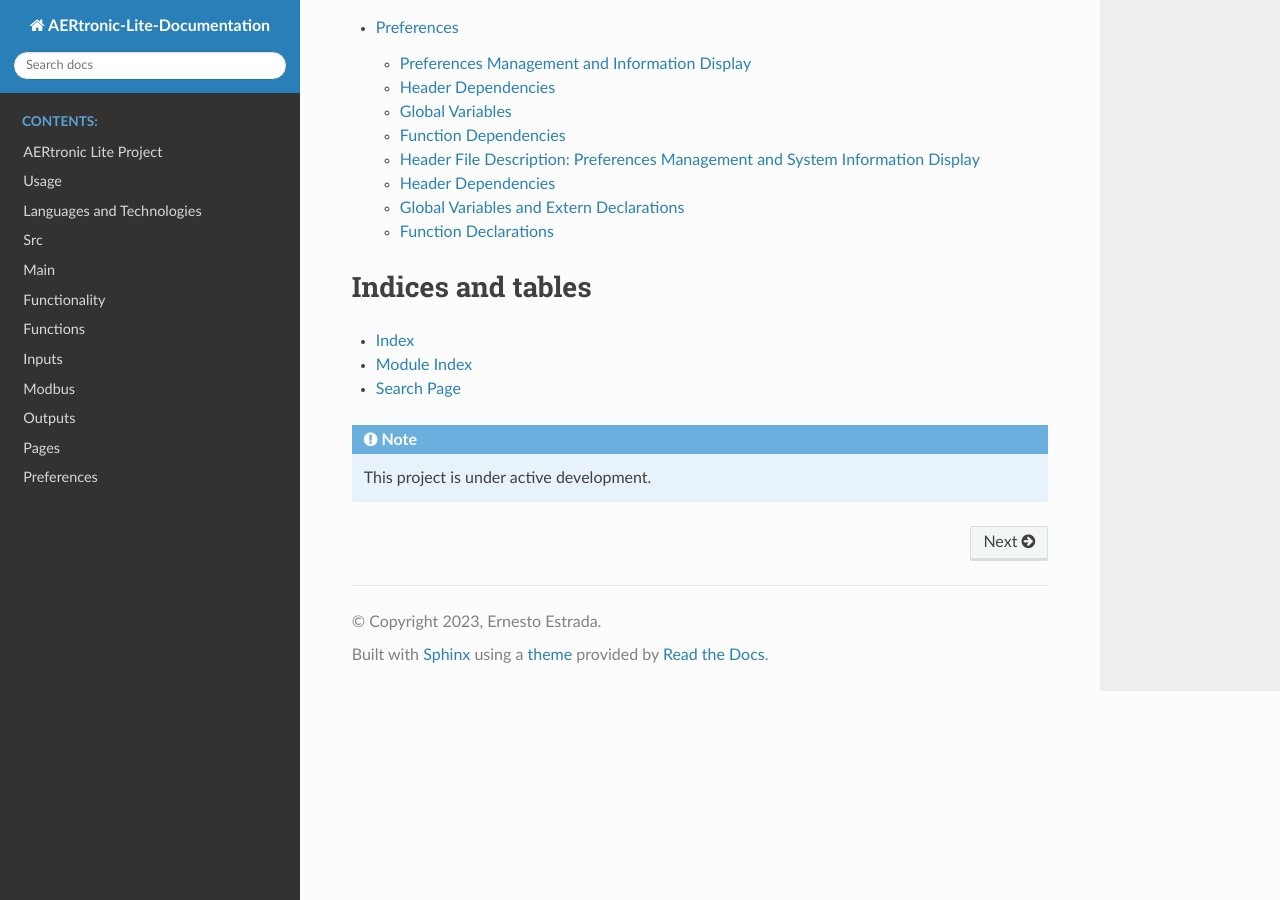
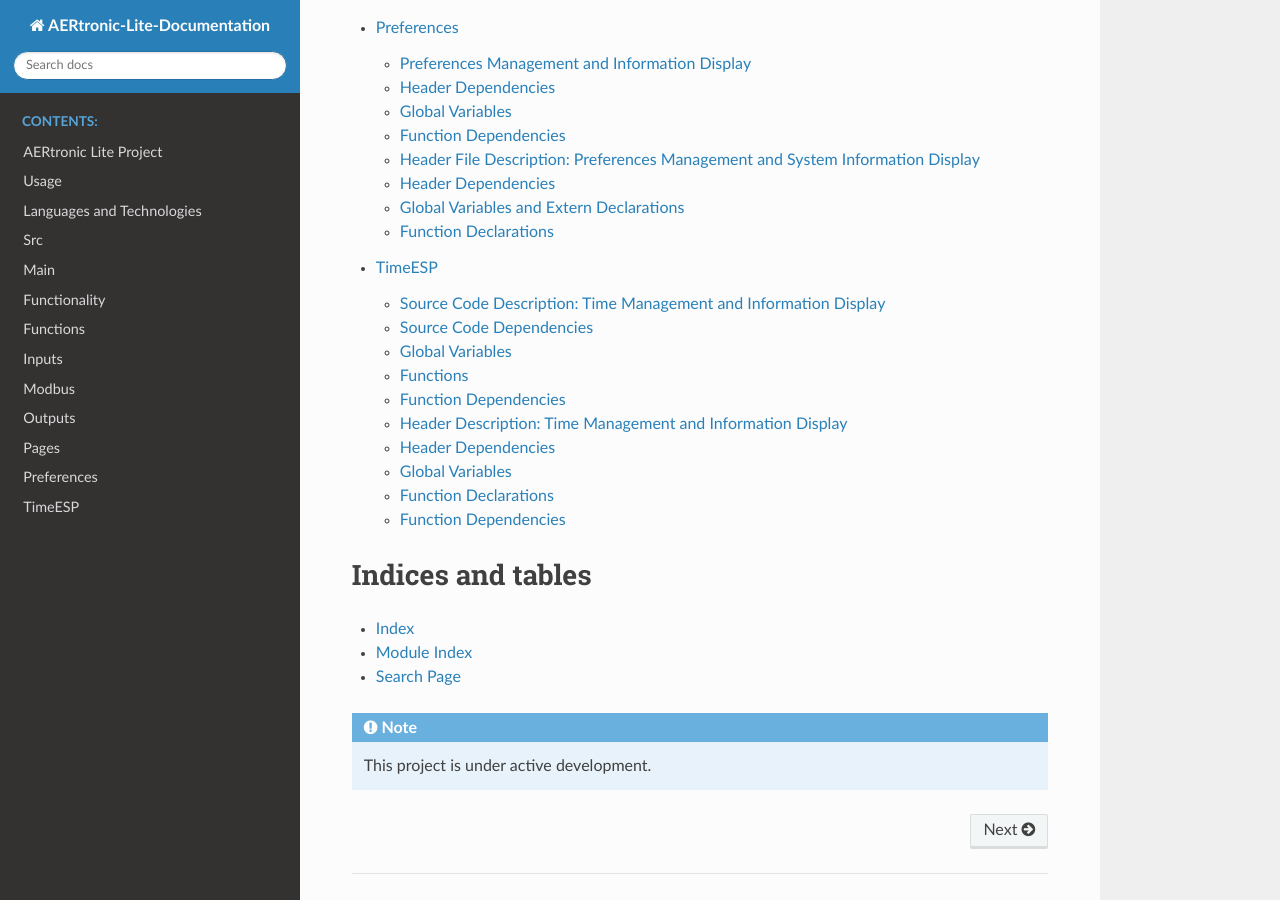
Before and after one commit to ErnestoAerzen/AERtronic-Lite-Documentation, a Sphinx documentation site: the page built from source/index.rst, in a window 1280 px wide and 900 px high, scrolled down 1656 px. Built offline with Sphinx 7.4.7 and the Read the Docs theme 2.0.0, drawn with Linux system fonts in a browser that asks for light colours; part of the change alters nothing that is shown.

Commit message:
Add timeESP.rst

```diff
--- a/source/index.rst
+++ b/source/index.rst
@@ -31,6 +31,7 @@ Check out the :doc:`usage` section for further information, including how to
    outputs
    pages
    preferences
+   timeESP
 
 Indices and tables
 ==================
--- /dev/null
+++ b/source/timeESP.rst
@@ -0,0 +1,266 @@
+TimeESP
+=======
+
+Source Code Description: Time Management and Information Display
+----------------------------------------------------------------
+
+This source code file serves as an interface for managing time-related functions, receiving time and date data, and displaying them on a device. It interfaces with the ESP32Time library to provide real-time clock (RTC) capabilities. The code includes functions to receive time data from an external display, send current time and date to a display, manage operation time of the machine, and reset operation hours.
+
+Source Code Dependencies
+------------------------
+
+- `timeESP.hpp`: Header file containing declarations related to time management.
+
+- `Functions.hpp`: Custom header containing function prototypes and necessary dependencies.
+
+- `preferences.hpp`: Header file containing declarations related to preferences management.
+
+Global Variables
+----------------
+
+- `rtc`: An instance of the `ESP32Time` object, which provides access to RTC functions.
+
+- `rtc_current`: An object to store the current time and date.
+
+- `opseg`: An integer variable storing seconds of operation.
+
+- `opmin`: An integer variable storing minutes of operation.
+
+- `ophour`: An integer variable storing hours of operation.
+
+Functions
+---------
+
+- `receiveTime()`: Waits for and receives time and date data from an external display (likely a Nextion display). It processes the received data, separates and parses it, and sets the initial time and date of the RTC.
+
+- `currentTime(ESP32Time obj)`: Takes an `ESP32Time` object as input and sends the current time to a display (likely a Nextion display). The function returns a string with the current time, useful for error or warning messages.
+
+- `currentDate(ESP32Time obj)`: Takes an `ESP32Time` object as input and sends the current date to a display (likely a Nextion display). The function returns a string with the current date, useful for error or warning messages.
+
+- `opTime()`: Manages the operation time of the machine. It increments operation seconds, minutes, and hours. It also updates maintenance-related variables and stores them in preference namespaces.
+
+- `resetOp()`: Resets the operation hours by resetting operation seconds, minutes, and hours. It displays a message indicating that the counter has been reset.
+
+- `printopTime()`: Sends the machine's operation time to a display (likely a Nextion display). The time is presented in hours, minutes, and seconds format.
+
+Function Dependencies
+---------------------
+
+- `timeESP.hpp`: Header file containing necessary declarations related to time management.
+
+- `Functions.hpp`: Custom header containing necessary function prototypes and dependencies.
+
+.. code-block:: cpp
+
+    #include "timeESP.hpp"
+    #include "Functions.hpp"
+    #include "preferences.hpp"
+
+    //ESP32Time object to utilize RTC functions:
+    ESP32Time rtc;
+    //Object to store the current time and date
+    ESP32Time rtc_current;
+    //Variables to store seconds, minutes and hours of operation:
+    int opseg = 0;
+    int opmin = 0;
+    int ophour = 0;
+
+    /**
+     * @brief Function to receive the time and date from the display
+    */
+    void receiveTime() {
+        //Waits until receives data from Nextion display
+        String timeNextion = "";
+        while(timeNextion == "") {
+            timeNextion = Serial.readString();
+            delay(1000);
+        }
+        //Variables to store data from nextion
+        String seconds = "";
+        String minutes = "";
+        String hour = "";
+        String days = "";
+        String month = "";
+        String year = "";
+
+        //Separates the string data
+        for(int i = 1; i < timeNextion.length(); i++) {
+            if(timeNextion[i] != ',') {
+                if(seconds.length() < 2) {
+                    seconds += timeNextion[i];
+                } else if(minutes.length() < 2) {
+                    minutes += timeNextion[i];
+                } else if(hour.length() < 2) {
+                    hour += timeNextion[i];
+                } else if(days.length() < 2) {
+                    days += timeNextion[i];
+                } else if(month.length() < 2) {
+                    month += timeNextion[i];
+                } else if(year.length() < 4) {
+                    year += timeNextion[i];
+                }
+            }
+        }
+
+        //Sets the initial time and date of the RTC, format(sec,min,hr,day,month,yr):
+        rtc.setTime(atoi(seconds.c_str()), atoi(minutes.c_str()), atoi(hour.c_str()), atoi(days.c_str()), atoi(month.c_str()), atoi(year.c_str()));
+        rtc_current = rtc;
+    }
+
+    /**
+     * @brief Function to send the current time to Nextion Display
+     *
+     * @return the string with the current time according to RTC
+     */
+    String currentTime(ESP32Time obj) {
+        int seconds = obj.getSecond();
+        int minutes = obj.getMinute();
+        String hour = obj.getAmPm(true);
+        int hours = obj.getHour(true);
+        //Prints the time to the Nextion display:
+        Serial.print("t0.txt=\"" + String(hours) + ":" + String(minutes) + ":" + String(seconds) + "\"");
+        endLine();
+        //Updates every second:
+        //delay(1000);
+        //Stores and returns the current time useful when an error or warning occurs:
+        String nowTime = String(hours) + ":" + String(minutes) + ":" + String(seconds);
+        return nowTime;
+    }
+
+    /**
+     * @brief Function to send the current date to the Nextion display:
+     *
+     * @return the string with current date according to RTC
+     */
+    String currentDate(ESP32Time obj) {
+        int day = obj.getDay();
+        int month = obj.getMonth() + 1; //+1 bc returns a value between 0-11
+        int year = obj.getYear();
+        //Prints the date to the Nextion display over serial.
+        Serial.print("t1.txt=\"" + String(day) + "/" + String(month) + "/" + String(year) + "\"");
+        endLine();
+        //Stores and returns the current date useful when an error or warning occurs:
+        String nowDate = String(day) + "/" + String(month) + "/" + String(year);
+        return nowDate;
+    }
+
+    /**
+     * @brief Function to store the operation time of the machine
+    */
+    void opTime() {
+        //Adds one every time the main loop runs:
+        opseg++;
+
+        if(opseg == 60) {
+            //Adds 1 to minute every 60 seconds
+            opmin++;
+            //Resets seconds
+            opseg = 0;
+        }
+
+        if(opmin == 60) {
+            //Adds 1 to hour every 60 minutes:
+            ophour++;
+            //Adds 1 to the number of operation hours to every key-value
+            mhours++;
+            mmotor++;
+            lmotor++;
+            m4hours++;
+            m8hours++;
+            //Saves the number of operation hours in every key-value
+            register1.begin("maintenance", false);
+            register1.putInt("reg1", mhours);
+            register1.putInt("reg2", mmotor);
+            register1.putInt("reg3", lmotor);
+            register1.putInt("reg4", m4hours);
+            register1.putInt("reg5", m8hours);
+            //resets minutes:
+            opmin = 0;
+        }
+    }
+
+    /**
+     * @brief Resets the operation hours
+    */
+    void resetOp() {
+        opseg = 0;
+        opmin = 0;
+        ophour = 0;
+        Serial.print("xstr 320,380,250,35,6,RED,fondo,1,1,3,\"Contador reiniciado\"");
+        endLine();
+    }
+
+    /**
+     * @brief Sends the op time to the display
+    */
+    void printopTime() {
+        Serial.print("Tiempos.topTime.txt=\"" + String(ophour) + "h " + String(opmin) + "min " + String(opseg) + "\"");
+        endLine();
+    }
+
+Header Description: Time Management and Information Display
+-----------------------------------------------------------
+
+This header file provides the declarations and external references required for managing time-related functions, receiving time and date data, and displaying them on a device. It interfaces with the `ESP32Time` library to utilize the ESP32 real-time clock (RTC) capabilities. The header includes function declarations to send and receive time data, manage operation time of the machine, and reset operation hours.
+
+Header Dependencies
+-------------------
+
+- `Arduino.h`: Standard header for Arduino platform.
+
+- `ESP32Time.h`: Header file of the `ESP32Time` library, providing access to RTC functions.
+
+Global Variables
+----------------
+
+- `rtc`: An external instance of the `ESP32Time` object, serving as the main RTC object for the system.
+
+- `rtc_current`: An external object to store the current time and date.
+
+- `opseg`: An external integer variable storing seconds of operation.
+
+- `opmin`: An external integer variable storing minutes of operation.
+
+- `ophour`: An external integer variable storing hours of operation.
+
+Function Declarations
+----------------------
+
+- `String currentTime(ESP32Time obj)`: Takes an `ESP32Time` object as input and returns a string with the current time. This function is responsible for formatting the time data for display purposes.
+
+- `String currentDate(ESP32Time obj)`: Takes an `ESP32Time` object as input and returns a string with the current date. Similar to the `currentTime` function, this function formats the date data for display.
+
+- `void receiveTime()`: Receives time and date data from an external source (e.g., a Nextion display). This function processes and sets the initial time and date of the RTC based on the received data.
+
+- `void opTime()`: Manages the operation time of the machine. It increments operation seconds, minutes, and hours and updates the related global variables accordingly.
+
+- `void printopTime()`: Sends the machine's operation time to a display (likely a Nextion display). This function formats and presents the operation time in hours, minutes, and seconds.
+
+- `void resetOp()`: Resets the operation hours of the machine. It sets the operation seconds, minutes, and hours to zero and can display a message indicating the reset.
+
+Function Dependencies
+----------------------
+
+- `ESP32Time.h`: Header file of the `ESP32Time` library, required for accessing RTC functions and objects.
+
+.. code-block:: cpp
+
+    #include <Arduino.h>
+    //Including the time library to use the ESP32 rtc and declare a ESP32Time object:
+    #include <ESP32Time.h>
+    //Main rtc object
+    extern ESP32Time rtc;
+    //Object to store the current time and date
+    extern ESP32Time rtc_current;
+    //Variables to store seconds, minutes and hours of operation:
+    extern int opseg;
+    extern int opmin;
+    extern int ophour;
+
+    //Functions declarations:
+    String currentTime(ESP32Time obj);
+    String currentDate(ESP32Time obj);
+    void receiveTime();
+    void opTime();
+    void printopTime();
+    void resetOp();
```
Also changed, not shown: 11 other files.
